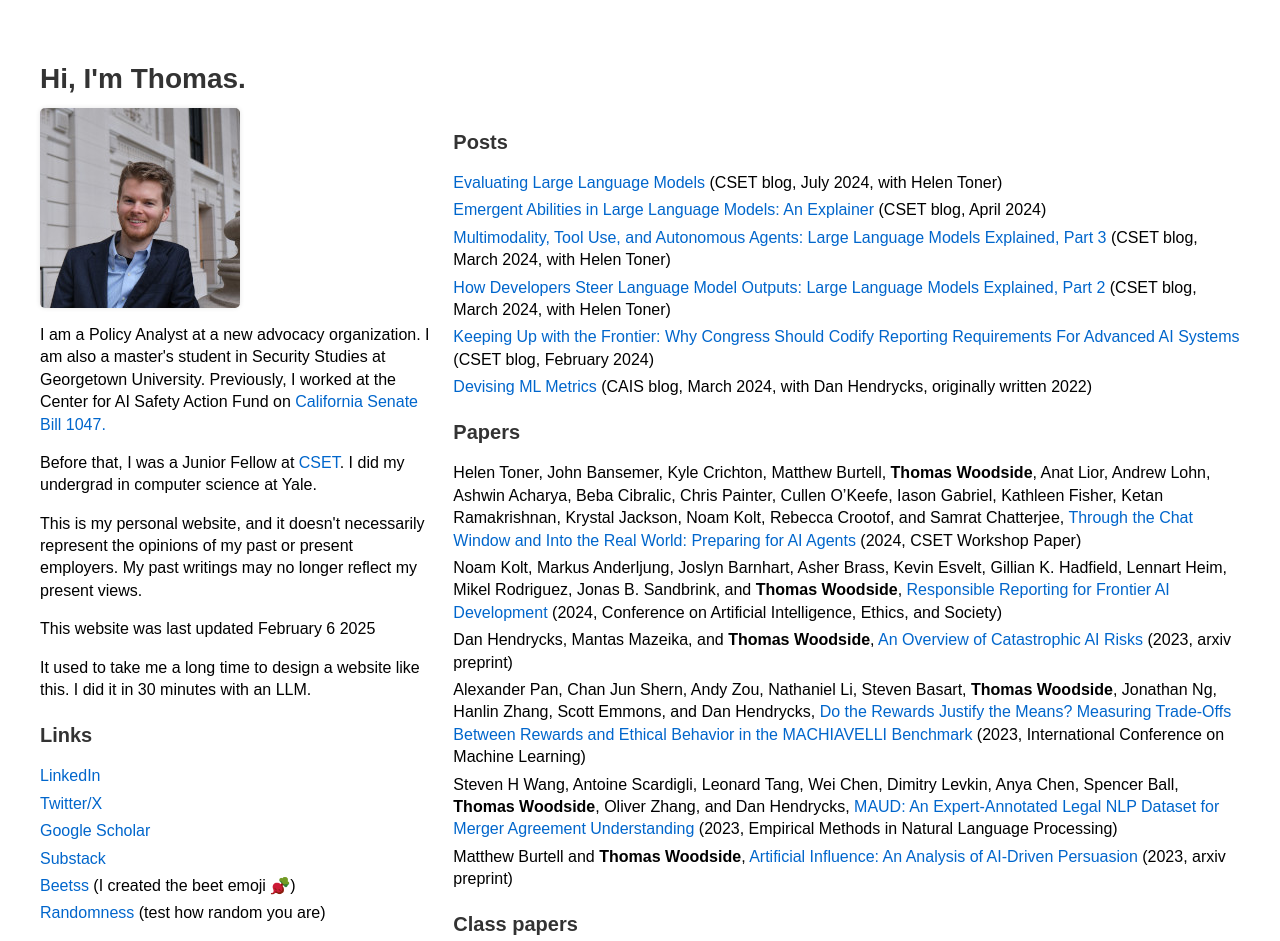
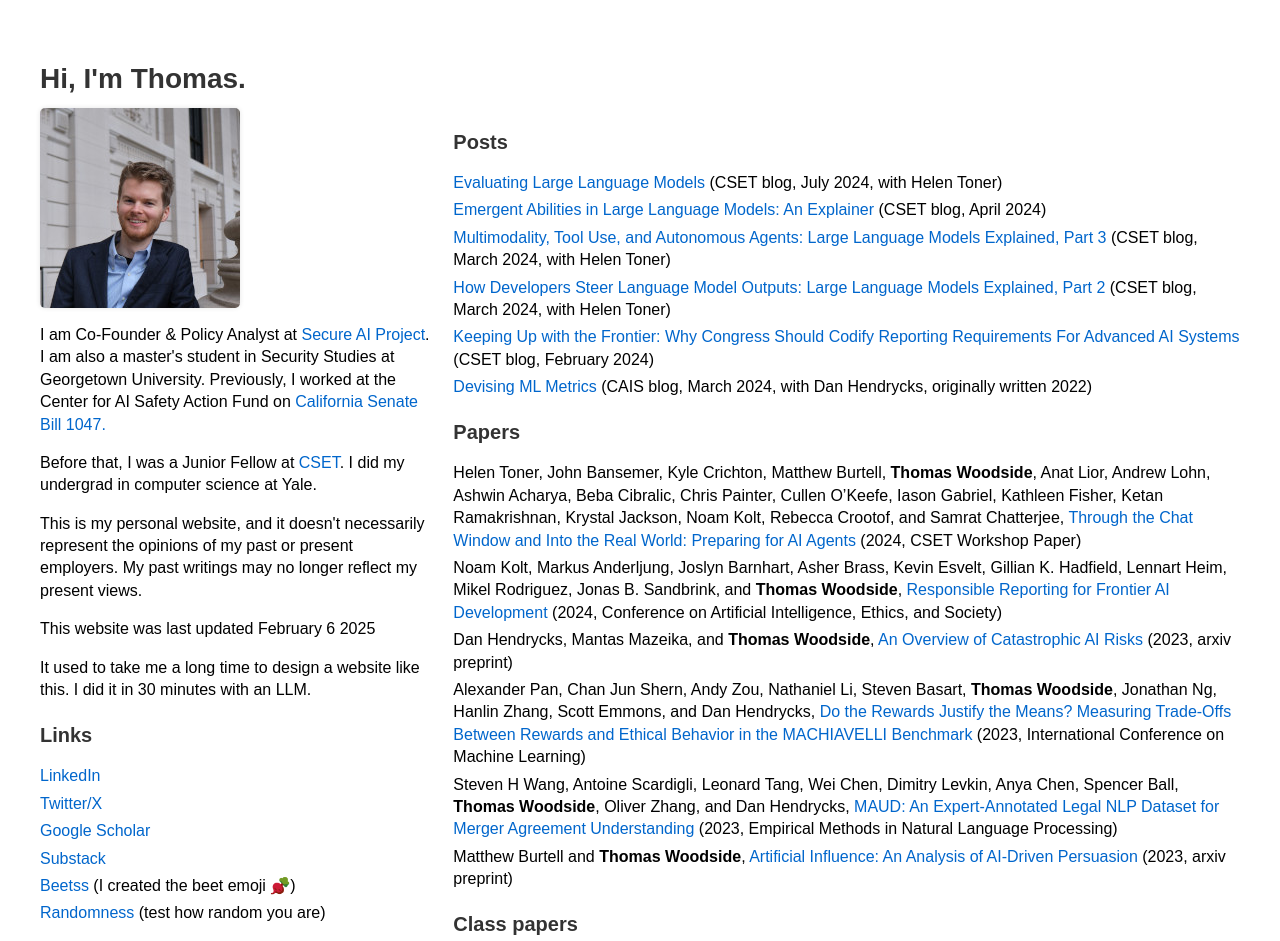
Before and after one commit to VjunetXuuftofi/personal_website, a plain HTML site: page index.html in a window 1280 px wide. Shown: the top 941 px of the page. Drawn offline with Linux system fonts and the light colour scheme; a web font is replaced by a local one.

Commit message:
Updated position.

```diff
--- a/index.html
+++ b/index.html
@@ -111,7 +111,7 @@ a:hover {
 <body><h1>Hi, I'm <span id="typing"></span></h1>
 <div class="container">
     <div class="left-column"><img alt="A headshot of Thomas" src="assets/headshot.jpeg">
-        <p>I am a Policy Analyst at a new advocacy organization. I am also a master's student in Security Studies at Georgetown University. Previously, I worked at the Center for AI Safety Action Fund on <a href="https://leginfo.legislature.ca.gov/faces/billNavClient.xhtml?bill_id=202320240SB1047">California Senate Bill 1047.</a></p>
+        <p>I am Co-Founder & Policy Analyst at <a href="https://secureaiproject.org">Secure AI Project</a>. I am also a master's student in Security Studies at Georgetown University. Previously, I worked at the Center for AI Safety Action Fund on <a href="https://leginfo.legislature.ca.gov/faces/billNavClient.xhtml?bill_id=202320240SB1047">California Senate Bill 1047.</a></p>
         <p>Before that, I was a Junior Fellow at <a href="https://cset.georgetown.edu">CSET</a>. I did my undergrad in computer science at
             Yale.</p>
         <p>This is my personal website, and it doesn't necessarily represent the opinions of my past or present
```
